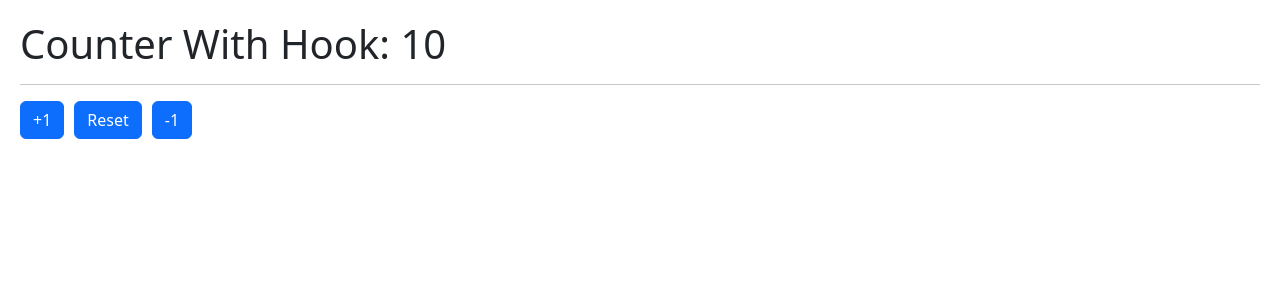
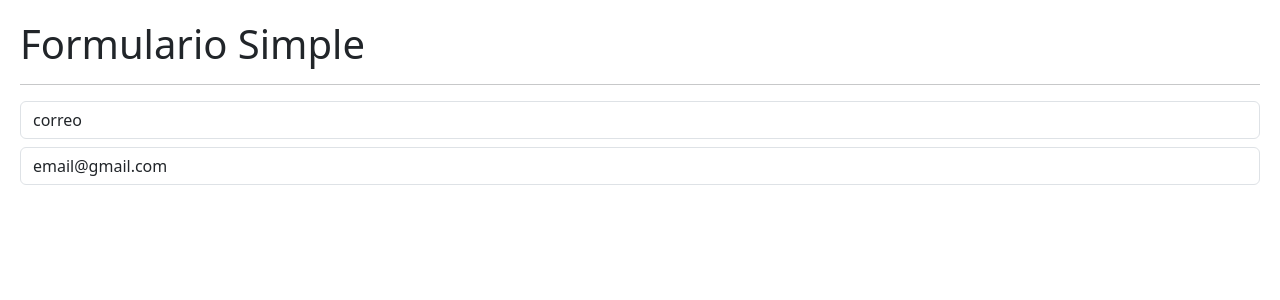
Before and after one commit to David-Josue-Murillo/Hook-App, a React (Vite) app: page / in a window 1280 px wide. Shown: the top 300 px of the page. Built offline with nearby package versions, Linux system fonts and the light colour scheme.

Commit message:
Creación de formulario aplicando usState

```diff
--- a/src/main.jsx
+++ b/src/main.jsx
@@ -1,11 +1,12 @@
 import React from 'react';
 import ReactDOM from 'react-dom/client';
-import { HooksApp } from './HooksApp';
 import './index.css';
-import { CounterWithCustomHook } from './useState/CounterWithCustomHook';
+//import { HooksApp } from './HooksApp';
+//import { CounterWithCustomHook } from './useState/CounterWithCustomHook';
+import { SimpleForm } from './useEffect/SimpleForm';
 
 ReactDOM.createRoot(document.getElementById('root')).render(
   <React.StrictMode>
-    <CounterWithCustomHook />
+    <SimpleForm />
   </React.StrictMode>,
 )
--- /dev/null
+++ b/src/useEffect/SimpleForm.jsx
@@ -0,0 +1,50 @@
+import { useEffect, useState } from "react";
+
+export const SimpleForm = () => {
+
+    const [formState, setFormState] = useState({
+        username: 'correo',
+        email: 'email@gmail.com'
+    })
+
+
+    const {username, email} = formState;
+
+    const onInputChange = ({target}) => {
+        const {name, value} = target;
+        setFormState({
+            ...formState,
+            [name]: value
+        });
+    }
+
+    useEffect( () => {
+
+    }, []);
+
+    return (
+        <>
+            <h1>Formulario Simple</h1>
+            <hr />
+
+            <input
+                type="text"
+                className="form-control"
+                placeholder="Username"
+                name="username"
+                value={username}
+                onChange={onInputChange}
+            />
+
+
+            <input
+                type="email"
+                className="form-control mt-2"
+                placeholder="correo@gmail.com"
+                name="email"
+                value={email}
+                onChange={onInputChange}
+            />
+        </>
+    )
+}
```
